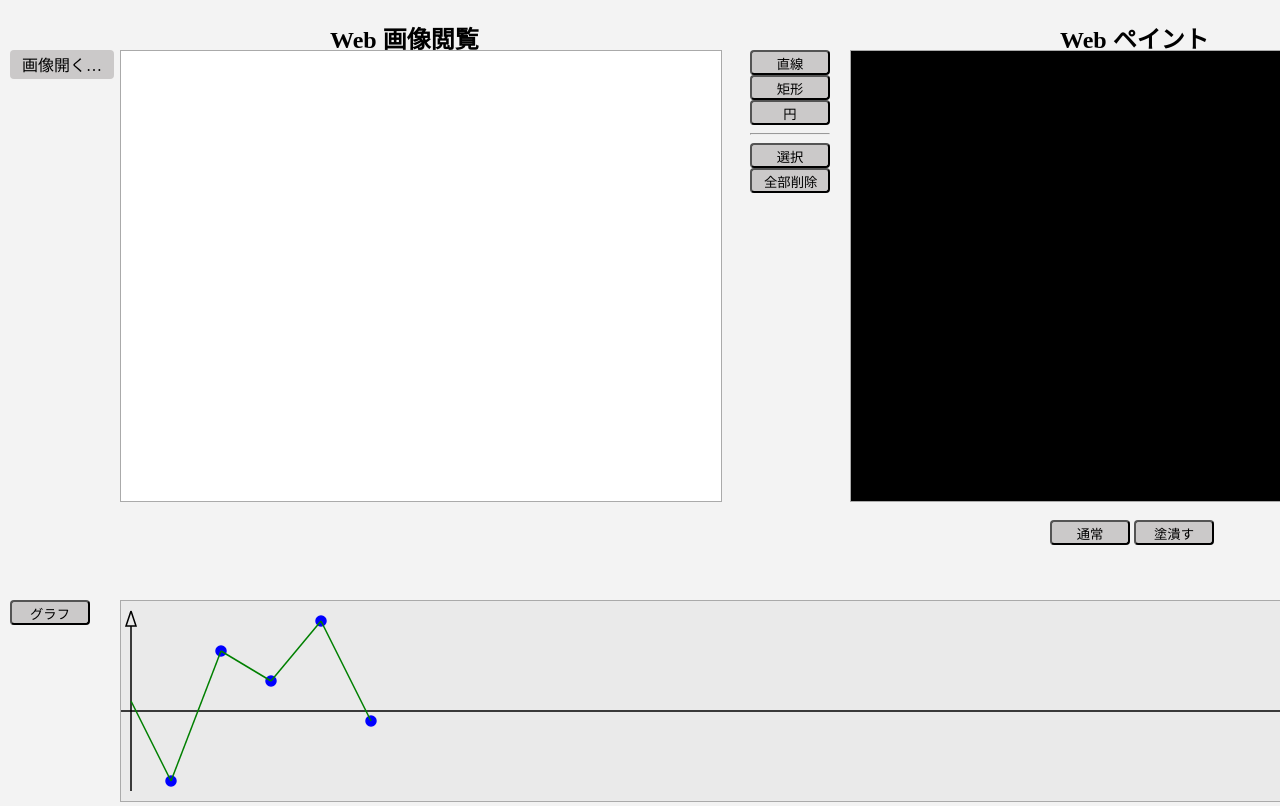
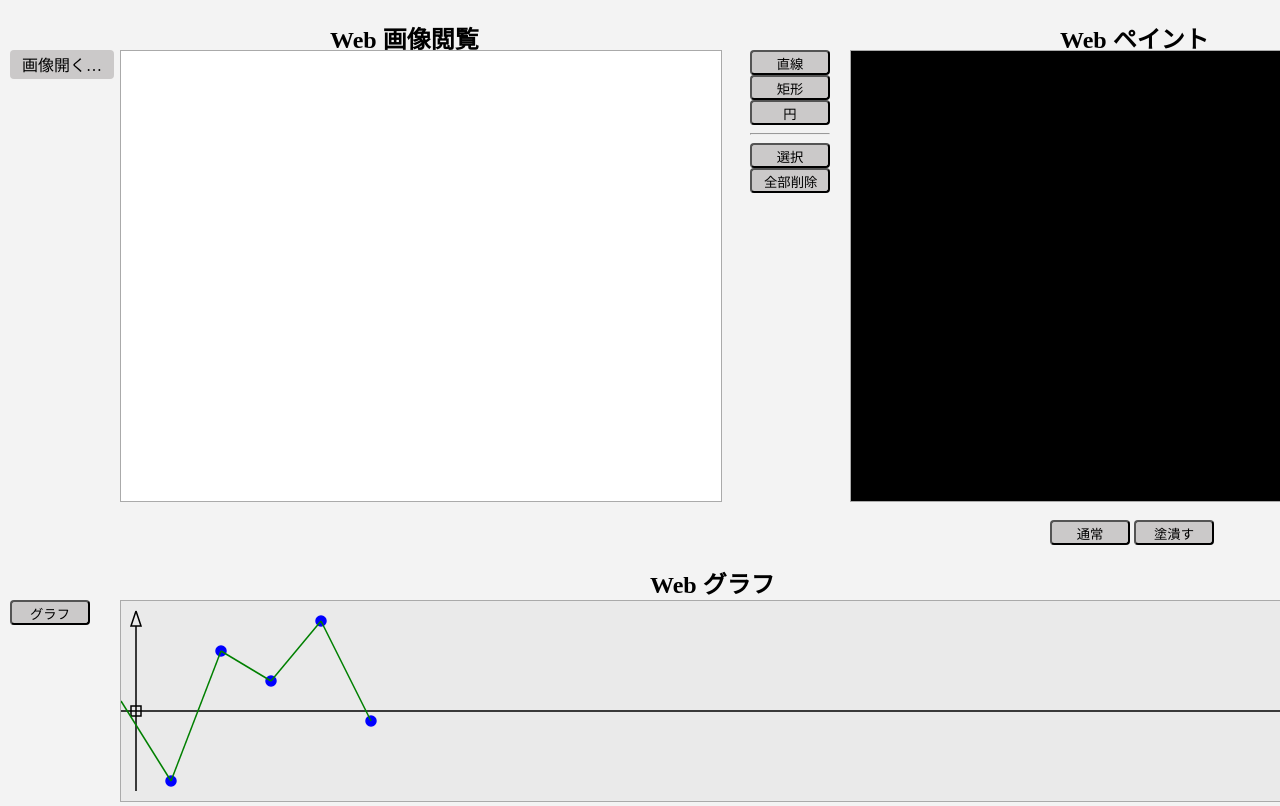
Before and after one commit to Shuiiku20/Web_ImageViewer-CAD, a plain HTML site: page index.html in a window 1280 px wide. Both pictures are taken after a click on the button "グラフ". Shown: the top 806 px of the page. Drawn offline with Linux system fonts and the light colour scheme.

Commit message:
220915 8:56

```diff
--- a/index.html
+++ b/index.html
@@ -18,6 +18,12 @@
     <div style='position: absolute; top: 0px; left: 1060px;'>
         <h2>
             Web ペイント
+        </h2>
+    </div>
+
+    <div style='position: absolute; top: 545px; left: 650px;'>
+        <h2>
+            Web グラフ
         </h2>
     </div>
 
--- a/main.js
+++ b/main.js
@@ -72,7 +72,7 @@ const graphCanvas = document.getElementById("graphCanvas"),
     drawGraph = document.getElementById("graphStart");
 
 let testData = [
-        [10, 100],
+    [0, 100],
     [50, 180],
     [100, 50],
     [150, 80],
@@ -102,32 +102,32 @@ let testData = [
     r = 5,
     sAngle = 0,
     eAngle = 2 * Math.PI,
-    i=0;
+    i = 0;
 
 drawGraph.addEventListener("click", () => {
 
     graphCtx.clearRect(0, 0, graphCanvas.width, graphCanvas.height);
     drawGraphCoordinate();
-        let timer = setInterval(() =>{
-            if (i>(testData.length-2)){
+    let timer = setInterval(() => {
+        if (i > (testData.length - 2)) {
             clearInterval(timer);
-                i=0;
-            }else{
+            i = 0;
+        } else {
             drawGraphPoint();
             drawGraphLine();
             i++;
         }
-        },500)
+    }, 500)
 
 });
 
-function  drawGraphPoint(){
+function drawGraphPoint() {
     graphCtx.lineWidth = 1.5;
     graphCtx.strokeStyle = 'blue';
     graphCtx.beginPath();
     graphCtx.arc(
-        testData[i+1][0],
-        testData[i+1][1],
+        testData[i + 1][0],
+        testData[i + 1][1],
         r,
         sAngle,
         eAngle,
@@ -138,32 +138,33 @@ function  drawGraphPoint(){
     graphCtx.closePath();
 }
 
-function  drawGraphLine() {
+function drawGraphLine() {
     graphCtx.lineWidth = 1.5;
     graphCtx.strokeStyle = 'green';
     graphCtx.beginPath();
     graphCtx.moveTo(testData[i][0], testData[i][1]);
-    graphCtx.lineTo(testData[i+1][0], testData[i+1][1]);
+    graphCtx.lineTo(testData[i + 1][0], testData[i + 1][1]);
     graphCtx.stroke();
     graphCtx.closePath();
 }
 
-function  drawGraphCoordinate() {
+function drawGraphCoordinate() {
     graphCtx.lineWidth = 1.5;
     graphCtx.strokeStyle = 'black';
     graphCtx.beginPath();
-    graphCtx.moveTo(10,190);
-    graphCtx.lineTo(10,25);
-    graphCtx.moveTo(10,10);
-    graphCtx.lineTo(5,25);
-    graphCtx.lineTo(15,25);
-    graphCtx.lineTo(10,10);
-    graphCtx.moveTo(0,110);
-    graphCtx.lineTo(1275,110);
-    graphCtx.moveTo(1290,110);
-    graphCtx.lineTo(1275,105);
-    graphCtx.lineTo(1275,115);
-    graphCtx.lineTo(1290,110);
+    graphCtx.moveTo(15, 190);
+    graphCtx.lineTo(15, 25);  // y axis
+    graphCtx.moveTo(15, 10);
+    graphCtx.lineTo(10, 25);
+    graphCtx.lineTo(20, 25);
+    graphCtx.lineTo(15, 10);
+    graphCtx.moveTo(0, 110);
+    graphCtx.lineTo(1275, 110); // x axis
+    graphCtx.moveTo(1290, 110);
+    graphCtx.lineTo(1275, 105);
+    graphCtx.lineTo(1275, 115);
+    graphCtx.lineTo(1290, 110);
     graphCtx.stroke();
     graphCtx.closePath();
+    graphCtx.strokeRect(10, 105, 10, 10);
 }
```
Lines whose indentation alone changed are shown as unchanged.
